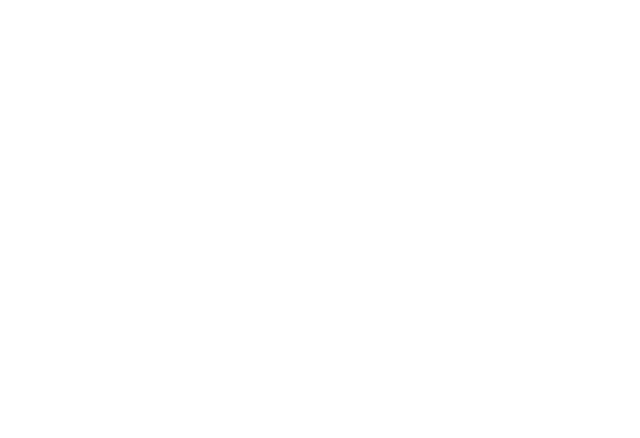
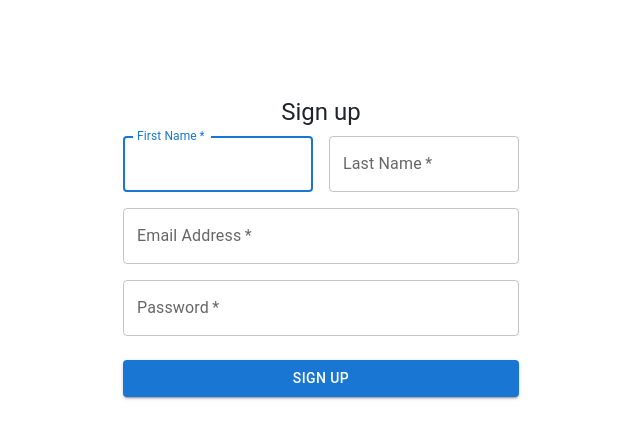
Before and after one commit to IT21168390/Educational-Platform-for-Online-Learning---Frontend, a React (Vite) app: page /SignUp in a window 1280 px wide. Before the commit this address had no page. Shown: the top 438 px of the page, without its empty margins (319-959 px from the left). Built offline with nearby package versions, Linux system fonts and the light colour scheme.

Commit message:
Auth service

```diff
--- a/src/App.jsx
+++ b/src/App.jsx
@@ -17,6 +17,8 @@
 import ViewUserEnrolledCoursesPage from './components/Learner Service/pages/ViewUserEnrolledCoursesPage';
 import ViewCoursePage from './components/Learner Service/pages/ViewCoursePage';
 import ViewCourseContentPage from './components/Learner Service/pages/ViewCourseContentPage';
+import SignUp from './components/AuthService/SignUp';
+import SignIn from './components/AuthService/SignIn';
 
 
 function App() {
@@ -40,6 +42,9 @@
         <Route path='/viewMyCourses' element={<ViewUserEnrolledCoursesPage />} />
         <Route path='/viewCourse/:id' element={<ViewCoursePage />} />
         <Route path='/viewCourseContent/:id' element={<ViewCourseContentPage />} />
+
+        <Route path='/SignUp' element={<SignUp />} />
+        <Route path='/SignIn' element={<SignIn />} />
       </Routes>
     </BrowserRouter>
   )
--- /dev/null
+++ b/src/components/AuthService/SignIn.jsx
@@ -0,0 +1,72 @@
+import React, { useState } from 'react';
+import axios from 'axios';
+import { Button, TextField, Typography, Container, Box } from '@mui/material';
+
+function SignIn() {
+  const [email, setEmail] = useState('');
+  const [password, setPassword] = useState('');
+  const [error, setError] = useState('');
+
+  const handleSignIn = async () => {
+    try {
+      const response = await axios.post('http://localhost:8081/api/v1/auth/signin', {
+        email,
+        password
+      });
+      // Handle successful sign in, maybe store token in localStorage and redirect
+      localStorage.setItem('userId', response.data.userId);
+      localStorage.setItem('role', response.data.userRole);
+      console.log('User signed in:', response.data);
+    } catch (error) {
+      setError(error.response.data); // Assuming the backend returns error messages
+    }
+  };
+
+  return (
+    <Container component="main" maxWidth="xs">
+      <Box sx={{ marginTop: 8, display: 'flex', flexDirection: 'column', alignItems: 'center' }}>
+        <Typography component="h1" variant="h5">
+          Sign in
+        </Typography>
+        {error && <Typography variant="subtitle1" color="error">{error}</Typography>}
+        <Box component="form" noValidate sx={{ mt: 1 }}>
+          <TextField
+            margin="normal"
+            required
+            fullWidth
+            id="email"
+            label="Email Address"
+            name="email"
+            autoComplete="email"
+            autoFocus
+            value={email}
+            onChange={(e) => setEmail(e.target.value)}
+          />
+          <TextField
+            margin="normal"
+            required
+            fullWidth
+            name="password"
+            label="Password"
+            type="password"
+            id="password"
+            autoComplete="current-password"
+            value={password}
+            onChange={(e) => setPassword(e.target.value)}
+          />
+          <Button
+            type="button"
+            fullWidth
+            variant="contained"
+            sx={{ mt: 3, mb: 2 }}
+            onClick={handleSignIn}
+          >
+            Sign In
+          </Button>
+        </Box>
+      </Box>
+    </Container>
+  );
+}
+
+export default SignIn;
--- /dev/null
+++ b/src/components/AuthService/SignUp.jsx
@@ -0,0 +1,162 @@
+// import React, { useState } from 'react';
+// import axios from 'axios';
+
+// function SignUp() {
+//   const [signUpData, setSignUpData] = useState({
+//     firstName: '',
+//     lastName: '',
+//     email: '',
+//     password: ''
+//   });
+//   const [error, setError] = useState('');
+
+//   const handleChange = (e) => {
+//     const { name, value } = e.target;
+//     setSignUpData({ ...signUpData, [name]: value });
+//   };
+
+//   const handleSignUp = async () => {
+//     try {
+//       const response = await axios.post('http://localhost:8081/api/v1/auth/signup', signUpData);
+//       console.log(response.data);
+//       alert("success");
+//       // Handle success, maybe redirect to another page or show a success message
+//     } catch (error) {
+//       setError(error.response.data); // Assuming the backend returns error messages
+//     }
+//   };
+
+//   return (
+//     <div>
+//       <h2>Sign Up</h2>
+//       {error && <div style={{ color: 'red' }}>{error}</div>}
+//       <div>
+//         <label>First Name:</label>
+//         <input type="text" name="firstName" value={signUpData.firstName} onChange={handleChange} />
+//       </div>
+//       <div>
+//         <label>Last Name:</label>
+//         <input type="text" name="lastName" value={signUpData.lastName} onChange={handleChange} />
+//       </div>
+//       <div>
+//         <label>Email:</label>
+//         <input type="email" name="email" value={signUpData.email} onChange={handleChange} />
+//       </div>
+//       <div>
+//         <label>Password:</label>
+//         <input type="password" name="password" value={signUpData.password} onChange={handleChange} />
+//       </div>
+//       <button onClick={handleSignUp}>Sign Up</button>
+//     </div>
+//   );
+// }
+
+// export default SignUp;
+
+
+
+import React, { useState } from 'react';
+import axios from 'axios';
+import { Button, TextField, Typography, Container, Grid, Box } from '@mui/material';
+
+function SignUp() {
+  const [signUpData, setSignUpData] = useState({
+    firstName: '',
+    lastName: '',
+    email: '',
+    password: ''
+  });
+  const [error, setError] = useState('');
+
+  const handleChange = (e) => {
+    const { name, value } = e.target;
+    setSignUpData({ ...signUpData, [name]: value });
+  };
+
+  const handleSignUp = async () => {
+    try {
+      const response = await axios.post('http://localhost:8081/api/v1/auth/signup', signUpData);
+      console.log(response.data);
+      alert("success");
+      // Handle success, maybe redirect to another page or show a success message
+    } catch (error) {
+      setError(error.response.data); // Assuming the backend returns error messages
+    }
+  };
+
+  return (
+    <Container component="main" maxWidth="xs">
+      <Box sx={{ marginTop: 8, display: 'flex', flexDirection: 'column', alignItems: 'center' }}>
+        <Typography component="h1" variant="h5">
+          Sign up
+        </Typography>
+        {error && <Typography variant="subtitle1" color="error">{error}</Typography>}
+        <Box component="form" noValidate sx={{ mt: 1 }}>
+          <Grid container spacing={2}>
+            <Grid item xs={12} sm={6}>
+              <TextField
+                autoComplete="fname"
+                name="firstName"
+                required
+                fullWidth
+                id="firstName"
+                label="First Name"
+                autoFocus
+                value={signUpData.firstName}
+                onChange={handleChange}
+              />
+            </Grid>
+            <Grid item xs={12} sm={6}>
+              <TextField
+                required
+                fullWidth
+                id="lastName"
+                label="Last Name"
+                name="lastName"
+                autoComplete="lname"
+                value={signUpData.lastName}
+                onChange={handleChange}
+              />
+            </Grid>
+            <Grid item xs={12}>
+              <TextField
+                required
+                fullWidth
+                id="email"
+                label="Email Address"
+                name="email"
+                autoComplete="email"
+                value={signUpData.email}
+                onChange={handleChange}
+              />
+            </Grid>
+            <Grid item xs={12}>
+              <TextField
+                required
+                fullWidth
+                name="password"
+                label="Password"
+                type="password"
+                id="password"
+                autoComplete="new-password"
+                value={signUpData.password}
+                onChange={handleChange}
+              />
+            </Grid>
+          </Grid>
+          <Button
+            type="submit"
+            fullWidth
+            variant="contained"
+            sx={{ mt: 3, mb: 2 }}
+            onClick={handleSignUp}
+          >
+            Sign Up
+          </Button>
+        </Box>
+      </Box>
+    </Container>
+  );
+}
+
+export default SignUp;
```
Also changed, not shown: src/components/Footer/Footer.jsx (added, +63 -0 lines).
